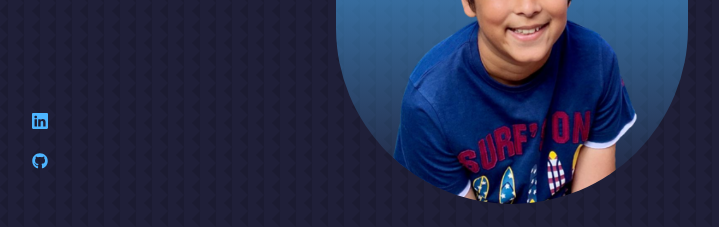
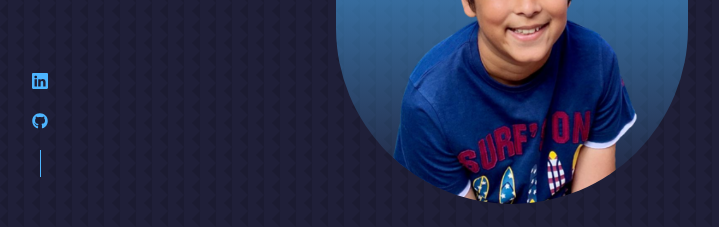
Before and after one commit to carhanc/personal-portfolio, a React (Create React App) app: page / in a window 1280 px wide. Shown: the part 461-688 px from the top of the page, without its empty margins (128-847 px from the left). Built offline with nearby package versions, Linux system fonts and the light colour scheme.

Commit message:
Update header.css

```diff
--- a/src/components/header/header.css
+++ b/src/components/header/header.css
@@ -31,6 +31,12 @@ header {
     bottom: 4.6rem;
 }
 
+.header__socials::after {
+    content: '';
+    width: 1px;
+    height: 1.7rem;
+    background: var(--color-primary);
+}
 
 /* ====== Header Image ====== */
 
```
